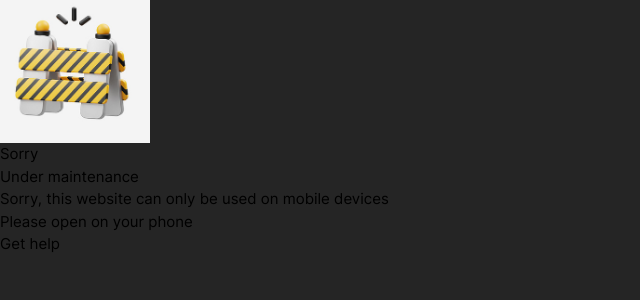
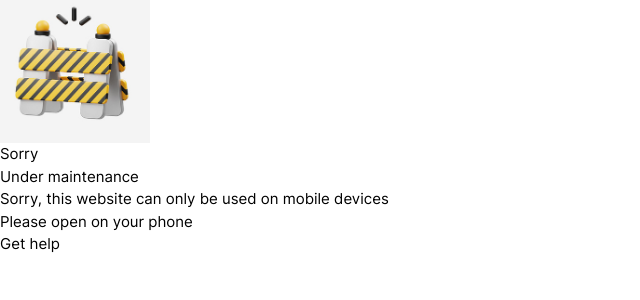
Before and after one commit to imrany/qr-pay, a React (Vite) app: page / in a window 1280 px wide. Shown: the top 300 px of the page, without its empty margins (0-640 px from the left). Built offline with nearby package versions, Linux system fonts and the light colour scheme.

Commit message:
changed background to white

```diff
--- a/src/index.css
+++ b/src/index.css
@@ -11,7 +11,7 @@
   font-weight: 400;
   scroll-behavior: smooth;
 
-  background: #252525;
+  background: #ffff;
   font-size: 15px;
 
   font-synthesis: none;
```
